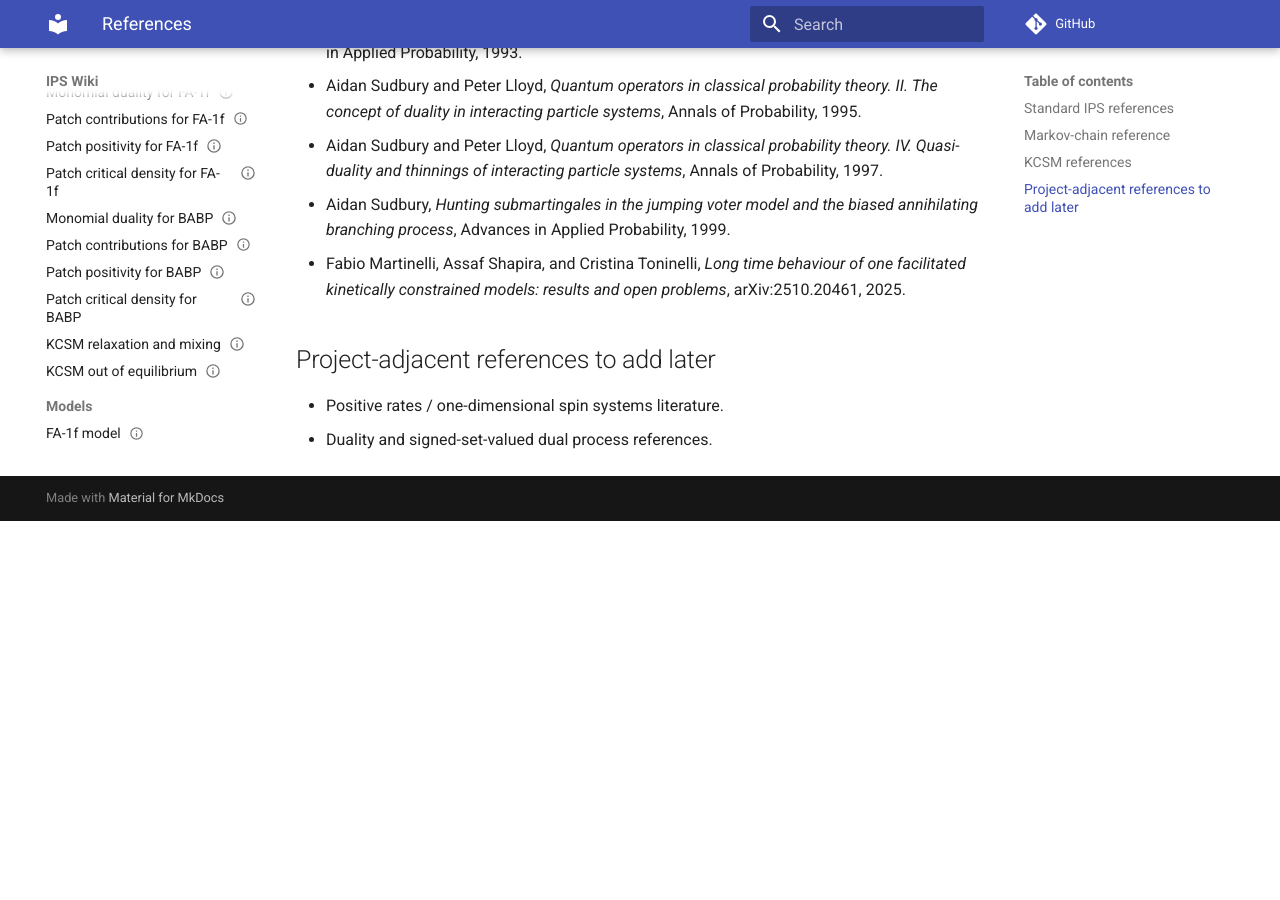
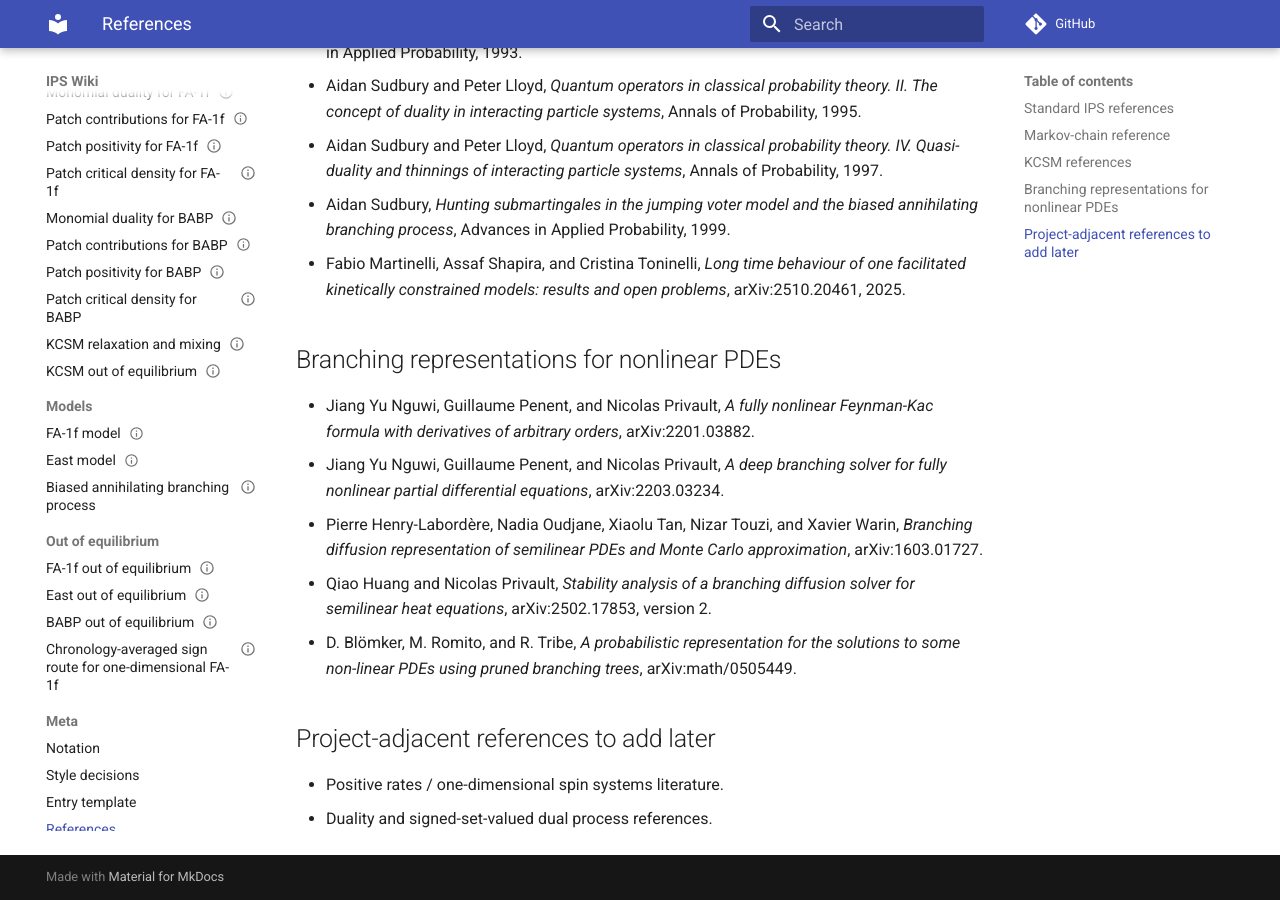
Before and after one commit to maciejgluchowski86-beep/ips-wiki, an MkDocs documentation site: the page built from docs/meta/references.md, in a window 1280 px wide and 900 px high, scrolled down 1107 px. Built offline with MkDocs 1.6.1 and Material for MkDocs 9.7.7, drawn with Linux system fonts in a browser that asks for light colours; comment, search, counter and statistics services are not loaded; before the commit the page ends 1628 px from its top, so only the background shows below that.

Commit message:
Add PDE branching references

```diff
--- a/docs/meta/references.md
+++ b/docs/meta/references.md
@@ -32,6 +32,14 @@ This page is the human-readable reference list for the wiki. A structured BibTeX
 - Aidan Sudbury, *Hunting submartingales in the jumping voter model and the biased annihilating branching process*, Advances in Applied Probability, 1999.
 - Fabio Martinelli, Assaf Shapira, and Cristina Toninelli, *Long time behaviour of one facilitated kinetically constrained models: results and open problems*, arXiv:2510.20461, 2025.
 
+## Branching representations for nonlinear PDEs
+
+- Jiang Yu Nguwi, Guillaume Penent, and Nicolas Privault, *A fully nonlinear Feynman-Kac formula with derivatives of arbitrary orders*, arXiv:2201.03882.
+- Jiang Yu Nguwi, Guillaume Penent, and Nicolas Privault, *A deep branching solver for fully nonlinear partial differential equations*, arXiv:2203.03234.
+- Pierre Henry-Labordère, Nadia Oudjane, Xiaolu Tan, Nizar Touzi, and Xavier Warin, *Branching diffusion representation of semilinear PDEs and Monte Carlo approximation*, arXiv:1603.01727.
+- Qiao Huang and Nicolas Privault, *Stability analysis of a branching diffusion solver for semilinear heat equations*, arXiv:2502.17853, version 2.
+- D. Blömker, M. Romito, and R. Tribe, *A probabilistic representation for the solutions to some non-linear PDEs using pruned branching trees*, arXiv:math/0505449.
+
 ## Project-adjacent references to add later
 
 - Positive rates / one-dimensional spin systems literature.
```
